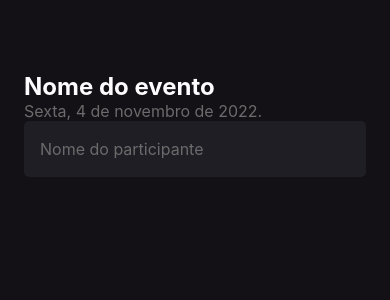
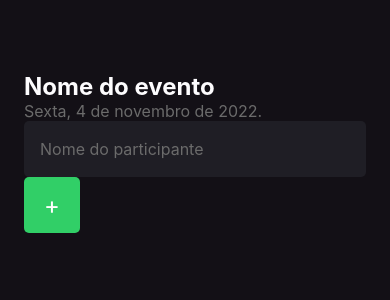
Before and after one commit to BrunoFerreira95/imhere, a React Native app: screen / in a window 390 px wide. Shown: the top 300 px of the page. Built offline with nearby package versions, Linux system fonts and the light colour scheme.

Commit message:
Fundamentos - Botão de Adicionar

```diff
--- a/src/screens/Home/index.tsx
+++ b/src/screens/Home/index.tsx
@@ -1,7 +1,10 @@
-import { Text, TextInput, View } from 'react-native'
+import { Text, TextInput, View, TouchableOpacity } from 'react-native'
 import { styles } from './styles'
 
 export function Home() {
+  function handleParticipantAdd(){
+    console.log("Você clicou no botão de Adicionar!")
+  }
   return (
     <View style={styles.container}>
       <Text style={styles.eventName}>
@@ -16,6 +19,12 @@
         placeholder="Nome do participante"
         placeholderTextColor="#6B6B6B"
       />
+
+      <TouchableOpacity style={styles.button} onPress={handleParticipantAdd}>
+        <Text style={styles.buttonText} >
+          +
+        </Text>
+      </TouchableOpacity>
     </View>
   )
 }
--- a/src/screens/Home/styles.ts
+++ b/src/screens/Home/styles.ts
@@ -23,5 +23,17 @@
     color: '#FFFF',
     padding: 16,
     fontSize: 16,
+  },
+  buttonText: {
+    color: '#FFF',
+    fontSize: 24
+  },
+  button: {
+    width: 56,
+    height: 56,
+    borderRadius: 5,
+    backgroundColor: '#31cf67',
+    alignItems: 'center',
+    justifyContent: 'center'
   }
 })
```
